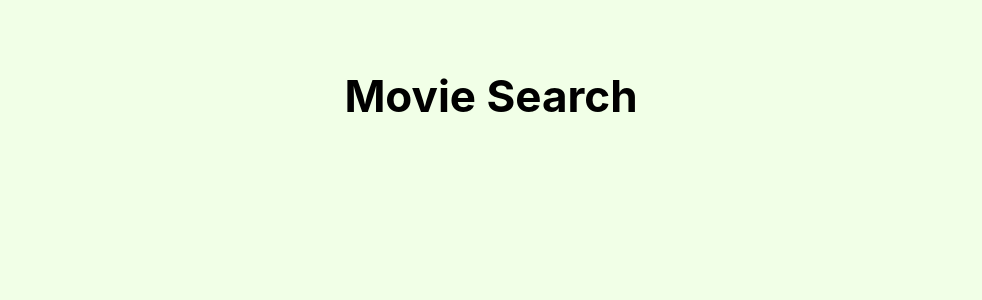
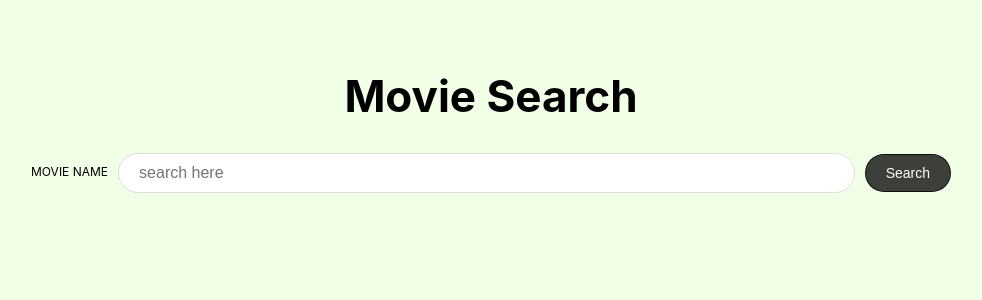
Before and after one commit to vkrutsina/movieSearch, a React (Create React App) app: page / in a window 1280 px wide. Shown: the top 300 px of the page, without its empty margins (149-1131 px from the left). Built offline with nearby package versions, Linux system fonts and the light colour scheme.

Commit message:
searchMovies component

```diff
--- a/src/App.css
+++ b/src/App.css
@@ -31,23 +31,48 @@ small {
   text-align: center;
 }
 
-@media (prefers-reduced-motion: no-preference) {
-  .App-logo {
-    animation: App-logo-spin infinite 20s linear;
+.form {
+  display: grid;
+}
+
+.label {
+  font-size: 1.2rem;
+  margin-bottom: 0.2rem;
+  text-transform: uppercase;
+}
+
+.input {
+  font-size: 1.6rem;
+  padding: 0.5rem 2rem;
+  line-height: 2.8rem;
+  border-radius: 20px;
+  border: 1px solid #ddd;
+  margin-bottom: 1rem;
+}
+
+.button {
+  background-color: rgba(0, 0, 0, 0.75);
+  color: white;
+  padding: 1rem 2rem;
+  border: 1px solid rgba(0, 0, 0, 0.75);
+  border-radius: 20px;
+  font-size: 1.4rem;
+  cursor: pointer;
+  transition: background-color 250ms;
+}
+
+.button:hover {
+  background-color: rgba(0, 0, 0, 0.85);
+}
+
+@media (min-width: 786px) {
+  .form {
+    grid-template-columns: auto 1fr auto;
+    grid-gap: 1rem;
+    align-items: center;
+  }
+
+  .input {
+    margin-bottom: 0;
   }
 }
-
-.App-header {
-  background-color: #282c34;
-  min-height: 100vh;
-  display: flex;
-  flex-direction: column;
-  align-items: center;
-  justify-content: center;
-  font-size: calc(10px + 2vmin);
-  color: white;
-}
-
-.App-link {
-  color: #61dafb;
-}
--- a/src/App.js
+++ b/src/App.js
@@ -1,10 +1,12 @@
 import React from 'react';
 import './App.css';
+import SearchMovies from './components/searchMovies';
 
 function App() {
   return (
     <div className="container">
       <h1 className="title">Movie Search</h1>
+      <SearchMovies />
     </div>
   );
 }
--- /dev/null
+++ b/src/components/searchMovies.js
@@ -0,0 +1,20 @@
+import React from 'react';
+
+export default function searchMovies() {
+  return (
+    <form className="form">
+      <label htmlFor="query" className="label">
+        Movie Name
+      </label>
+      <input
+        type="text"
+        className="input"
+        name="query"
+        placeholder="search here"
+      ></input>
+      <button className="button" type="submit">
+        Search
+      </button>
+    </form>
+  );
+}
```
